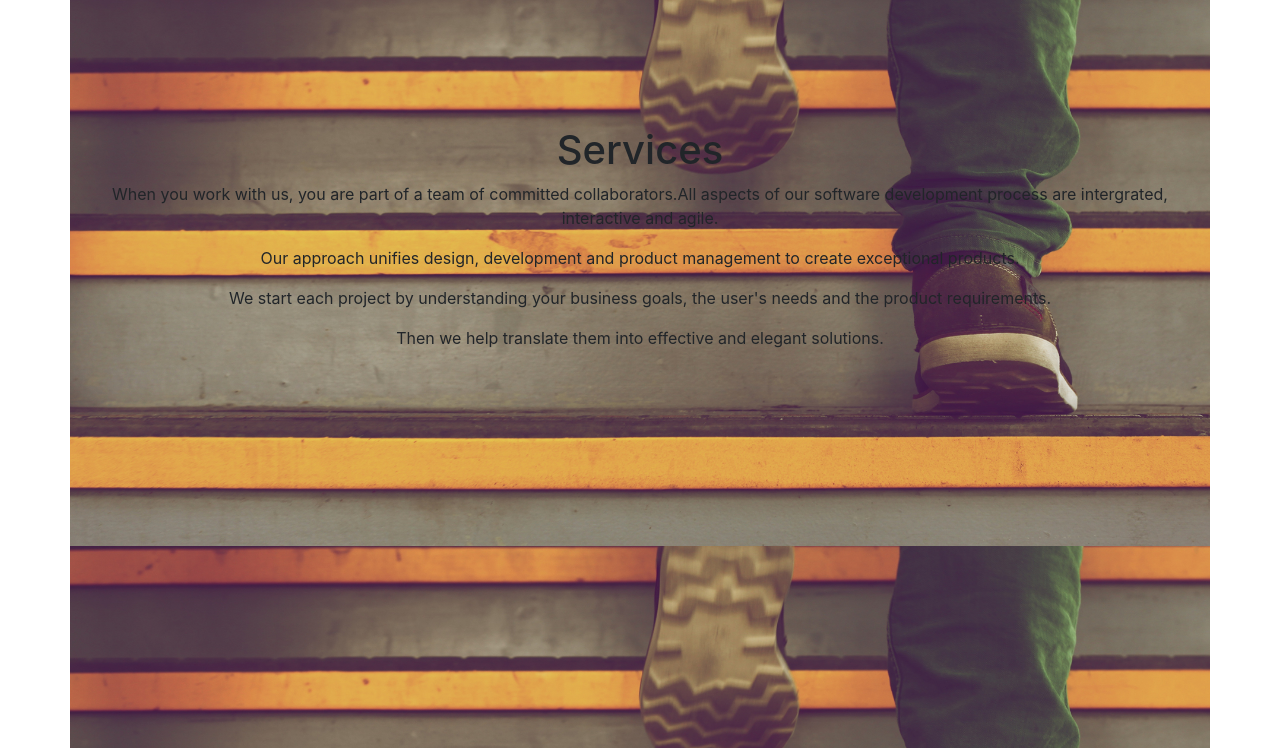
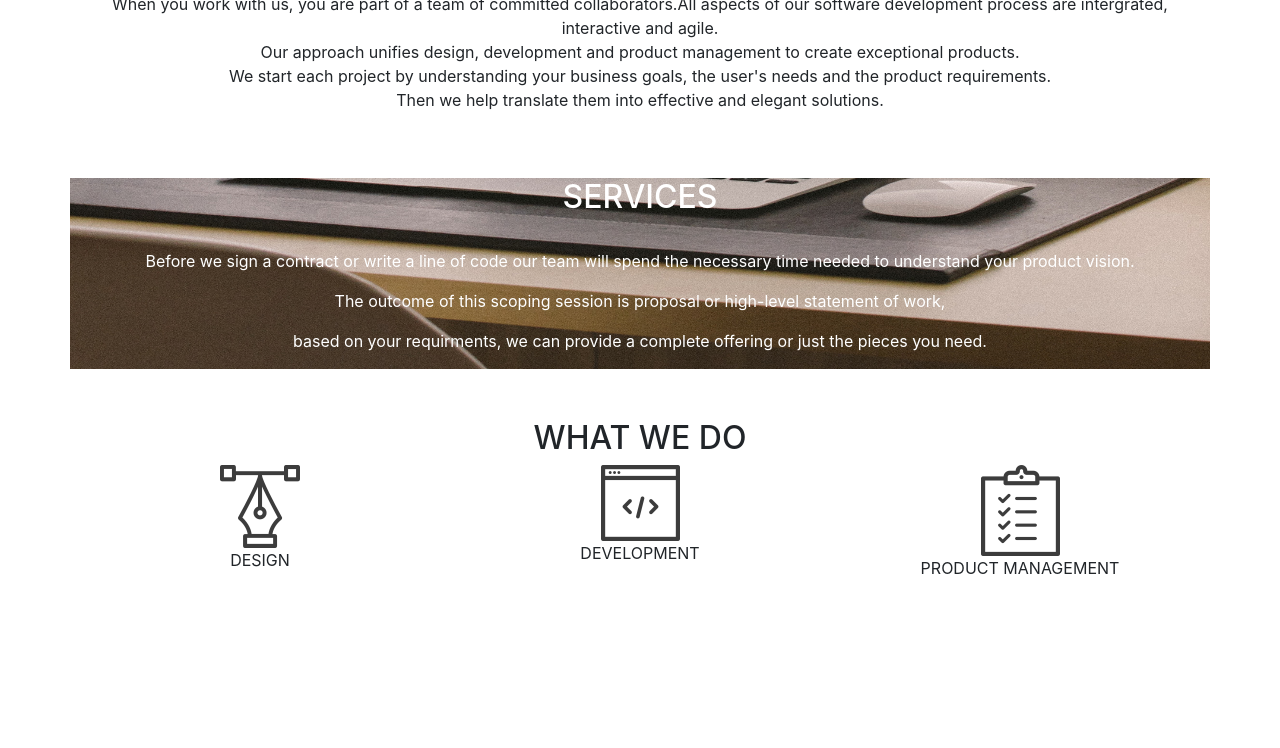
Before and after one commit to gracewa/Delani_Studio, a plain HTML site: page index.html in a window 1280 px wide. Shown: the part 704-1452 px from the top of the page. After the commit the page ends 1300 px from the top, so only its background shows below. Drawn offline with Linux system fonts and the light colour scheme.

Commit message:
Added what we do section

```diff
--- a/css/styles.css
+++ b/css/styles.css
@@ -1,4 +1,4 @@
-.background_picture{
+#welcome .background_image{
     height: 600px;
     width: auto;
     background-position: center;
@@ -19,3 +19,31 @@
 #aboutUs{
   margin-top: 50px;
 }
+
+#services{
+  margin-top: 50px;
+  color: #ffffff;
+}
+
+#services .background_image {
+  background-position: center;
+  background-repeat: no-repeat;
+  background-size: cover;
+  background-image: url('../assets/backgrounds/s_image.jpg');
+}
+
+#whatWeDo {
+  margin-top: 50px;
+}
+
+#clickDesign {
+  display: none;
+}
+
+#clickDev {
+  display: none;
+}
+
+#clickProduct {
+  display: none;
+}
--- a/index.html
+++ b/index.html
@@ -15,7 +15,7 @@
 
     <section id="welcome" class="d-flex align-items-center">
     <div class="container position-relative text-center">
-      <div class="row background_picture align-items-center">
+      <div class="row background_image align-items-center">
         <div class="col-lg-12" >
           <img src="assets/logo/logo.png" alt="logo">
           <br>
@@ -32,20 +32,20 @@
 
   <section id="aboutUs" class="d-flex align-items-center">
     <div class="container position-relative text-center">
-      <div class="row background_picture align-items-center">
+      <div class="row background_image align-items-center">
       <div class="col-lg-12" >
-      <h1>Services</h1>
-      <P>When you work with us, you are part of a team of committed collaborators.All aspects of our software development process are intergrated, interactive and agile.</p>
-      <p>Our approach unifies design, development and product management to create exceptional products.</p>
-      <p>We start each project by understanding your business goals, the user's needs and the product requirements.</p>
-      <p>Then we help translate them into effective and elegant solutions.</P>
+      <h2>ABOUT US</h2>
+      <P>When you work with us, you are part of a team of committed collaborators.All aspects of our software development process are intergrated, interactive and agile.
+      <br>Our approach unifies design, development and product management to create exceptional products.
+      <br>We start each project by understanding your business goals, the user's needs and the product requirements.
+      <br>Then we help translate them into effective and elegant solutions.</P>
       </div>
     </div>
   </section>
 
-  <section id="Services" class="d-flex align-items-center">
+  <section id="services" class="d-flex align-items-center">
   <div class="container position-relative text-center">
-    <div class="row background_picture align-items-center">
+    <div class="row background_image align-items-center">
       <div class="col-lg-12" >
         <h2>SERVICES</h2>
         <br>
@@ -56,6 +56,45 @@
   </div>
 </div>
 </section>
+
+<section id="whatWeDo">
+<div class="text-center">
+<h2> WHAT WE DO </h2>
+</div>
+<div class="container position-relative text-center">
+<div class="row PAGE">
+<div class="col-md-4" id="design">
+  <img src="assets/services_icons/design_icon.png" alt="design icon" id="designIcon">
+  <p>DESIGN</p>
+  </div>
+  <div id="clickDesign">
+    <h2>DESIGN</h2>
+      <p>Our design practice offers a full range of services including brand strategy, interaction and desing and user experience testing.</p>
+      <p>Throughout your project, our designers create and implement visual design and workflows, solicit user feedback and work with you to make sure that what gets built is what is needed.</p>
+  </div>
+  <div class="col-md-4" id="dev">
+  <img src="assets/services_icons/dev_icon.png" alt="dev icon" id="devIcon">
+  <p>DEVELOPMENT</p>
+  </div>
+  <div id="clickDev">
+    <h2>DEVELOPMENT</h2>
+        <p>All engineers are fluent in the latest enterprise, mobile and web development technologies.</p>
+        <p>They collaborate with your team to write, and improve code on a daily basis, using proven practices such as text-driven development and pair programing.</p>
+  </div>
+  <div class="col-md-4" id="productManagement" >
+  <img src="assets/services_icons/product_icon.png" alt="product icon" id="productIcon">
+  <p>PRODUCT MANAGEMENT</p>
+  </div>
+  <div id="clickProduct">
+    <h2>PRODUCT MANAGEMENT</h2>
+    <p>Planning and development is interactive. Because we are constanly coding and testing, the products we build are always ready to go live.</p>
+    <p>This interactive process allows for changes as business requirements evolve.</p>
+  </div>
+</div>
+</div>
+</div>
+</section>
+
   </div>
   </body>
 </html>
```
